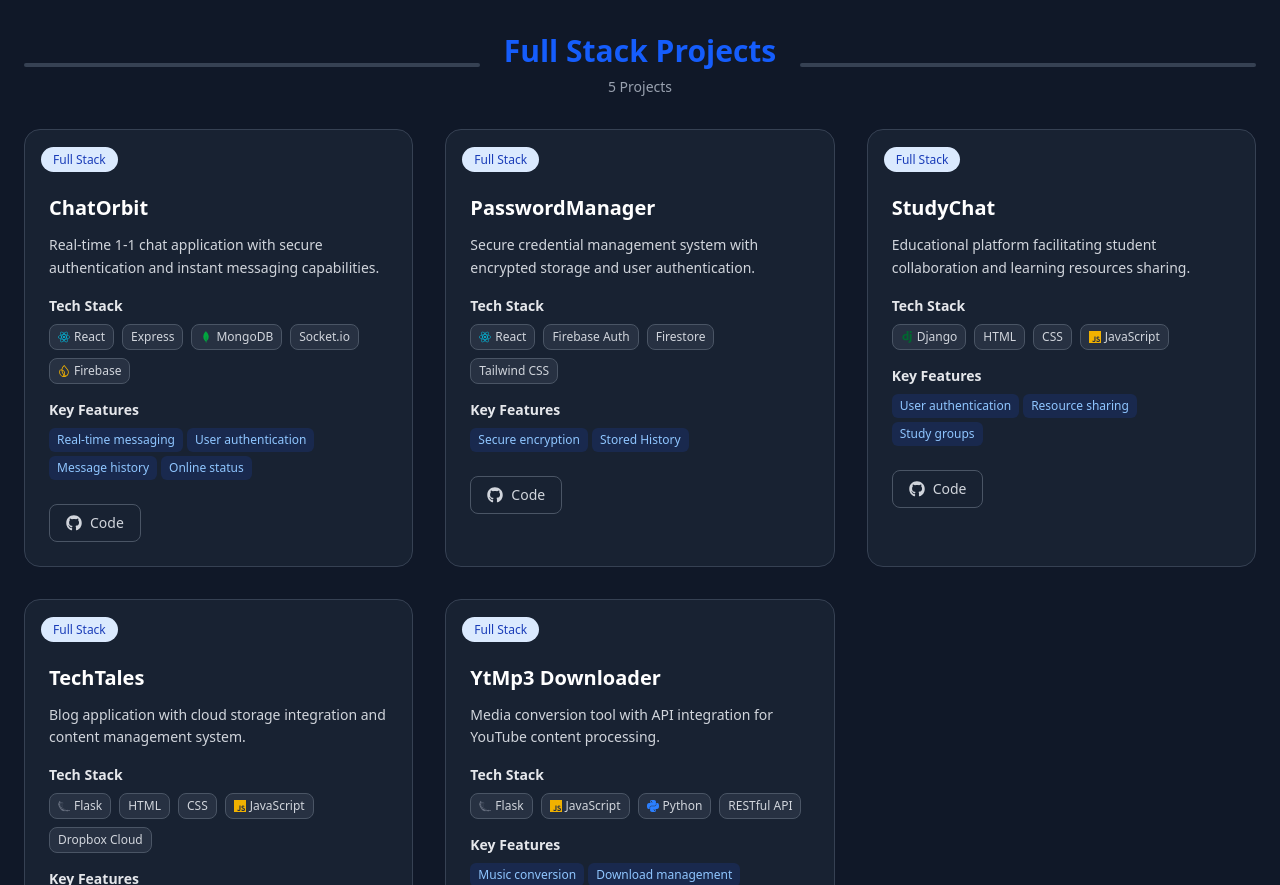
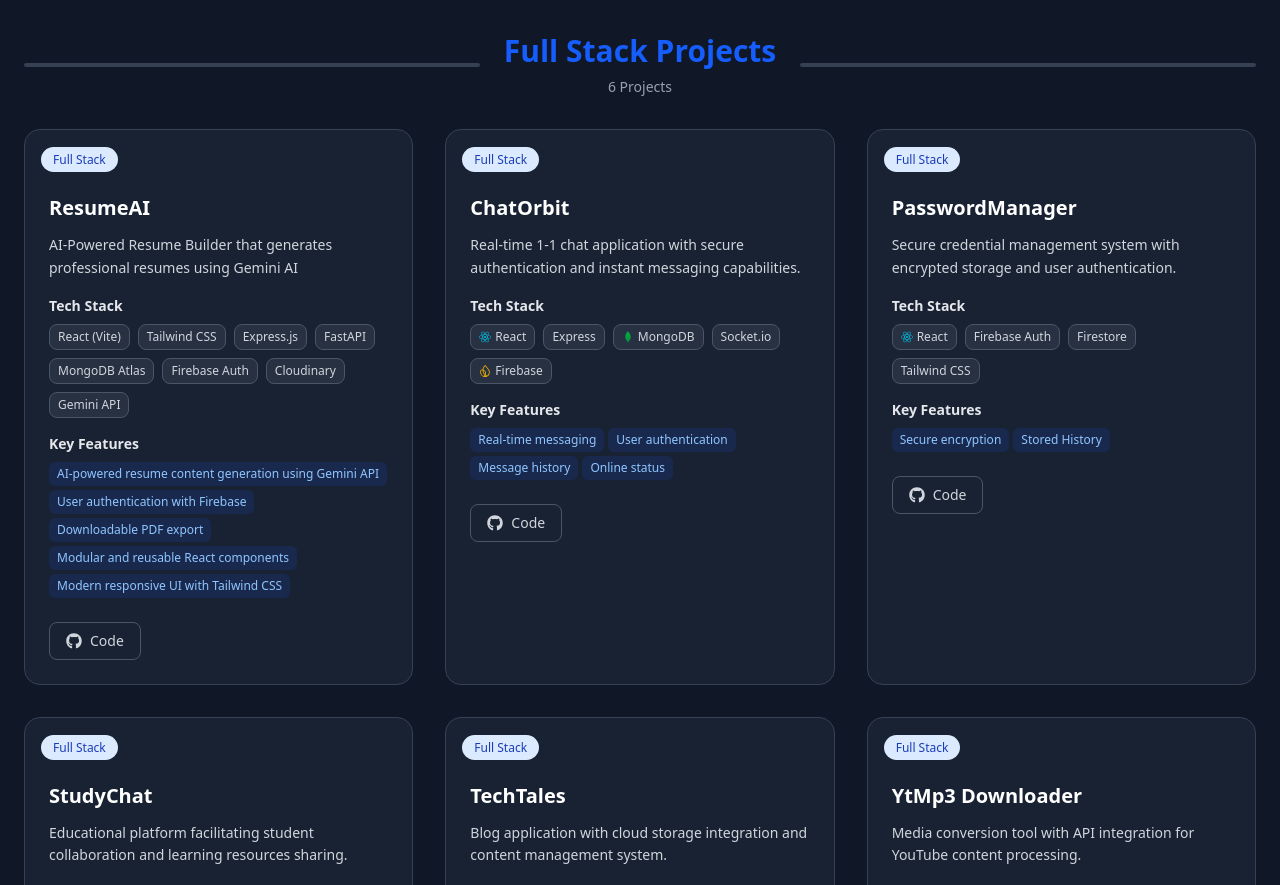
Before and after one commit to ndk123-web/my-portfolio, a Next.js app: page / in a window 1280 px wide. Shown: the part 4320-5205 px from the top of the page. Built offline with nearby package versions, Linux system fonts and the light colour scheme.

Commit message:
Added Resume Project and updated resume

```diff
--- a/components/Projects.jsx
+++ b/components/Projects.jsx
@@ -8,6 +8,31 @@
 // Sample project data - Replace with your actual projects
 const projectsData = {
   "Full Stack": [
+    {
+      title: "ResumeAI",
+      description:
+        "AI-Powered Resume Builder that generates professional resumes using Gemini AI",
+      techStack: [
+        "React (Vite)",
+        "Tailwind CSS",
+        "Express.js",
+        "FastAPI",
+        "MongoDB Atlas",
+        "Firebase Auth",
+        "Cloudinary",
+        "Gemini API",
+      ],
+      features: [
+        "AI-powered resume content generation using Gemini API",
+        "User authentication with Firebase",
+        "Downloadable PDF export",
+        "Modular and reusable React components",
+        "Modern responsive UI with Tailwind CSS",
+      ],
+      github: "https://github.com/ndk123-web/ai-resume-maker",
+      live: "", // Deployment in progress
+      type: "Full Stack",
+    },
     {
       title: "ChatOrbit",
       description:
@@ -313,5 +338,4 @@
       </main>
     </>
   );
-
 }
```
Also changed, not shown: 1 other file (tests, documents, lock files or other folders).
